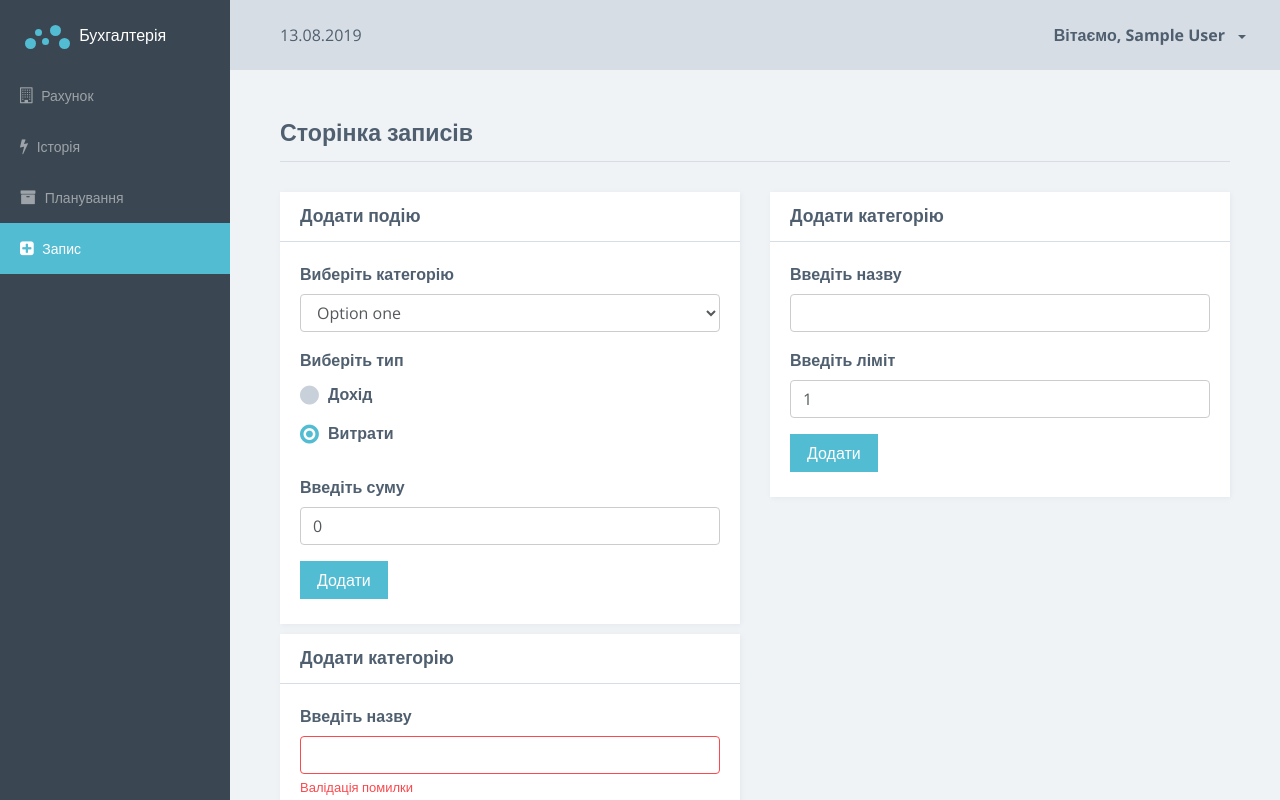
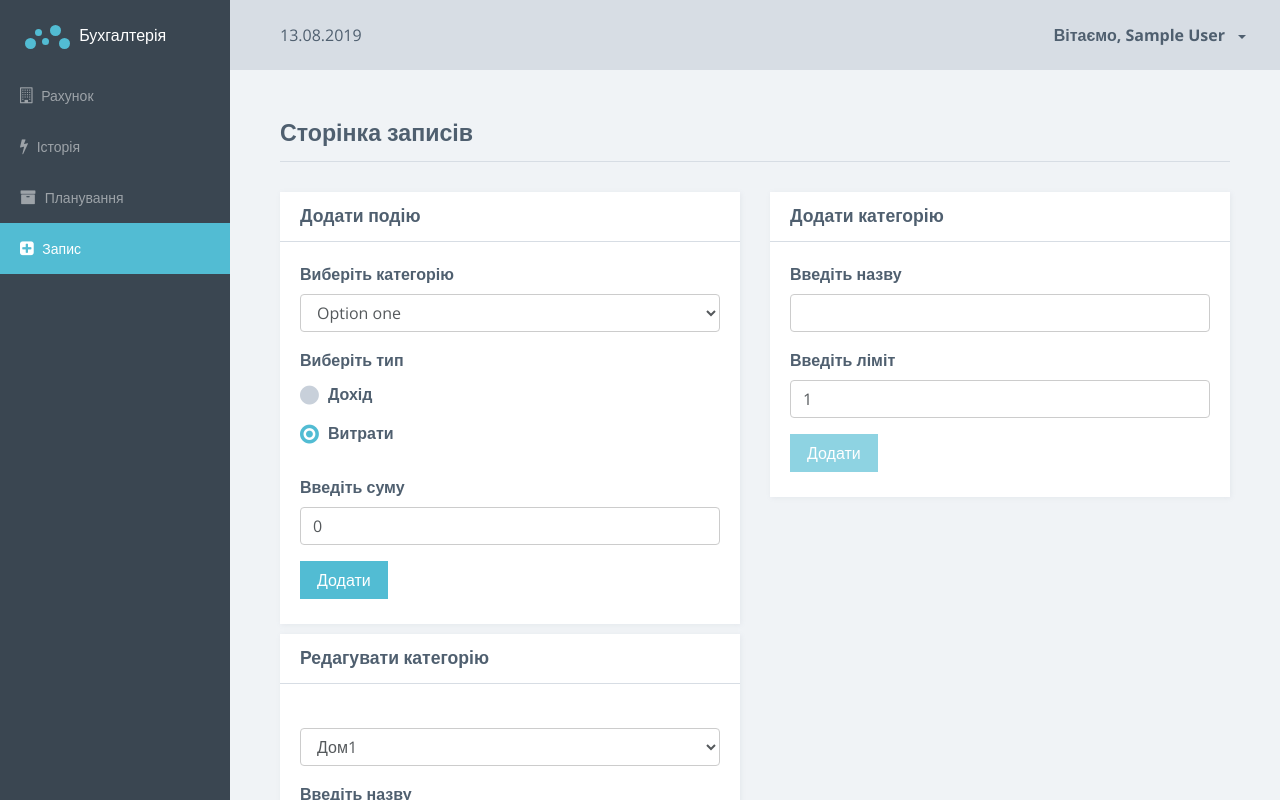
Before and after one commit to ostapchak/home-money, an Angular app: page /system/records in a window 1280 px wide. Built offline with nearby package versions, Linux system fonts and the light colour scheme; data requests are answered from the project's data file; sample sign-in values are in the browser's storage.

Commit message:
Records page. Categories editing

```diff
--- a/db.json
+++ b/db.json
@@ -13,8 +13,8 @@
   },
   "categories": [
     {
-      "name": "Дом",
-      "capacity": 15000,
+      "name": "Дом1",
+      "capacity": 45456,
       "id": 1
     },
     {
@@ -36,6 +36,11 @@
       "name": "new2",
       "capacity": 420000,
       "id": 5
+    },
+    {
+      "name": "new 3",
+      "capacity": 12,
+      "id": 6
     }
   ],
   "events": [
--- a/src/app/system/records-page/add-category/add-category.component.html
+++ b/src/app/system/records-page/add-category/add-category.component.html
@@ -52,6 +52,7 @@
             <button
               type="submit"
               class="btn btn-primary"
+              [disabled]="f.invalid"
             >
               Додати
             </button>
--- a/src/app/system/records-page/edit-category/edit-category.component.html
+++ b/src/app/system/records-page/edit-category/edit-category.component.html
@@ -1,22 +1,82 @@
 <div class="card">
     <div class="card-header bordered">
         <div class="header-block">
-            <h3 class="title">Додати категорію</h3>
+            <h3 class="title">Редагувати категорію</h3>
         </div>
     </div>
     <div class="card-block">
-        <form>
-            <div class="form-group has-error">
-                <label class="control-label" for="category-name">Введіть назву</label>
-                <input type="text" id="category-name" class="form-control">
-                <span class="form-help-text">Валідація помилки</span>
+        <div
+            class="alert alert-{{message.type}}"
+            *ngIf="message.text"
+        >{{message.text}}</div>
+        <form #f="ngForm" (ngSubmit)="onSubmit(f)">
+            <div class="form-group">
+                <label class="control-label" for="e-select-category"Виберіть категорію></label>
+                <select
+                    class="form-control"
+                    id="e-select-category"
+                    [(ngModel)]="currentCategoryId"
+                    (change)="onCategoryChange()"
+                    [ngModelOptions]="{standalone: true}">
+                >
+                    <option
+                        *ngFor="let c of categories"
+                        [value]="c.id"
+                    >
+                    {{ c.name }}
+                    </option>
+                </select>
             </div>
-            <div class="form-group has-success">
-                <label class="control-label" for="category-value">Введіть ліміт</label>
-                <input type="number" value="0" id="category-value" class="form-control">
-                <span class="form-help-text">Валідація немає помилки</span>
+            <div
+              class="form-group"
+              [ngClass]="{'has-error': name.invalid && name.touched}"
+            >
+                <label class="control-label" for="e-category-name">Введіть назву</label>
+                <input
+                  type="text"
+                  id="e-category-name"
+                  class="form-control"
+                  required
+                  #name="ngModel"
+                  name="name"
+                  [ngModel]="currentCategory.name"
+                >
+                <span
+                  *ngIf="name.invalid && name.touched"
+                  class="form-help-text"
+                >
+                  Назва категорії не може бути пустою!
+                </span>
             </div>
-            <button type="submit" class="btn btn-primary">Додати</button>
+            <div
+              class="form-group"
+              [ngClass]="{'has-error': capacity.invalid && capacity.touched}"
+            >
+                <label class="control-label" for="e-category-value">Введіть ліміт</label>
+                <input
+                  type="number"
+                  id="e-category-value"
+                  class="form-control"
+                  [ngModel]="currentCategory.capacity"
+                  name="capacity"
+                  #capacity="ngModel"
+                  required
+                  min="1"
+                >
+                <span
+                  *ngIf="capacity.invalid && capacity.touched"
+                  class="form-help-text"
+                >
+                  Поле не може бути пустим!
+                </span>
+            </div>
+            <button
+              type="submit"
+              class="btn btn-primary"
+              [disabled]="f.invalid"
+            >
+              Редагувати
+            </button>
         </form>
     </div>
-  </div>
+</div>
--- a/src/app/system/records-page/edit-category/edit-category.component.ts
+++ b/src/app/system/records-page/edit-category/edit-category.component.ts
@@ -1,5 +1,8 @@
-import { Component, OnInit } from '@angular/core';
+import { Component, OnInit, Input, Output, EventEmitter } from '@angular/core';
 import { NgForm } from '@angular/forms';
+import { Category } from '../../shared/models/category.model';
+import { CategoriesService } from '../../shared/services/categories.service';
+import { Message } from 'src/app/shared/models/message.model';
 
 @Component({
   selector: 'home-edit-category',
@@ -8,10 +11,39 @@
 })
 export class EditCategoryComponent implements OnInit {
 
-  constructor() { }
+  @Input() categories: Category[] = [];
+  @Output() onCategoryEdit = new EventEmitter<Category>();
+
+  currentCategoryId = 1;
+  currentCategory: Category;
+  message: Message;
+
+  constructor(private categoriesService: CategoriesService ) { }
 
   ngOnInit() {
+    this.message = new Message('success', '');
+    this.onCategoryChange();
+  }
+
+  onCategoryChange() {
+    this.currentCategory = this.categories
+      .find(c => c.id === +this.currentCategoryId);
+  }
+
+  onSubmit(form: NgForm) {
+    let {capacity, name} = form.value;
+    if(capacity < 0) capacity *= -1;
+
+    const category = new Category(name, capacity, +this.currentCategoryId)
+
+    this.categoriesService.updateCategory(category)
+      .subscribe((category: Category) => {
+        this.onCategoryEdit.emit(category);
+        this.message.text = 'Категорія успішно відредагована!';
+        window.setTimeout(() => this.message.text = '', 5000);
+      })
   }
 
 
+
 }
--- a/src/app/system/records-page/records-page.component.html
+++ b/src/app/system/records-page/records-page.component.html
@@ -3,8 +3,10 @@
       Сторінка записів <span class="sparkline bar"></span>
   </h3>
 </div>
-
-<section class="section">
+<section class="section text-center" *ngIf="!isLoaded">
+    Loading ...
+</section>
+<section class="section" *ngIf="isLoaded">
   <div class="row">
       <div class="col-md-6">
           <home-add-event></home-add-event>
@@ -15,7 +17,10 @@
   </div>
   <div class="row">
       <div class="col-md-6">
-          <home-edit-category></home-edit-category>
+          <home-edit-category
+            [categories]="categories"
+            (onCategoryEdit)="categoryWasEdited($event)"
+          ></home-edit-category>
       </div>
   </div>
 </section>
--- a/src/app/system/records-page/records-page.component.ts
+++ b/src/app/system/records-page/records-page.component.ts
@@ -1,5 +1,6 @@
 import { Component, OnInit } from '@angular/core';
 import { Category } from '../shared/models/category.model';
+import { CategoriesService } from '../shared/services/categories.service';
 
 @Component({
   selector: 'home-records-page',
@@ -8,12 +9,26 @@
 })
 export class RecordsPageComponent implements OnInit {
 
-  constructor() { }
+  categories: Category[] = [];
+  isLoaded = false;
+
+  constructor(private categoriesService: CategoriesService) { }
 
   ngOnInit() {
+    this.categoriesService.getCategories()
+      .subscribe((categories: Category[]) => {
+        this.categories = categories;
+        this.isLoaded = true;
+      })
   }
 
   newCategoryAdded(category: Category) {
+    this.categories.push(category);
+  }
 
+  categoryWasEdited(category: Category) {
+    const idx = this.categories
+      .findIndex(c => c.id === category.id);
+    this.categories[idx] = category;
   }
 }
--- a/src/app/system/shared/services/categories.service.ts
+++ b/src/app/system/shared/services/categories.service.ts
@@ -15,4 +15,12 @@
    addCategory(category: Category): Observable<Category>{
       return this.post('categories', category);
    }
+
+   getCategories(): Observable<Category[]> {
+      return this.get('categories');
+   }
+
+   updateCategory(category: Category) :Observable<Category> {
+      return this.put(`categories/${category.id}`, category);
+   }
 }
```
Also changed, not shown: 1 other file (tests, documents, lock files or other folders).
